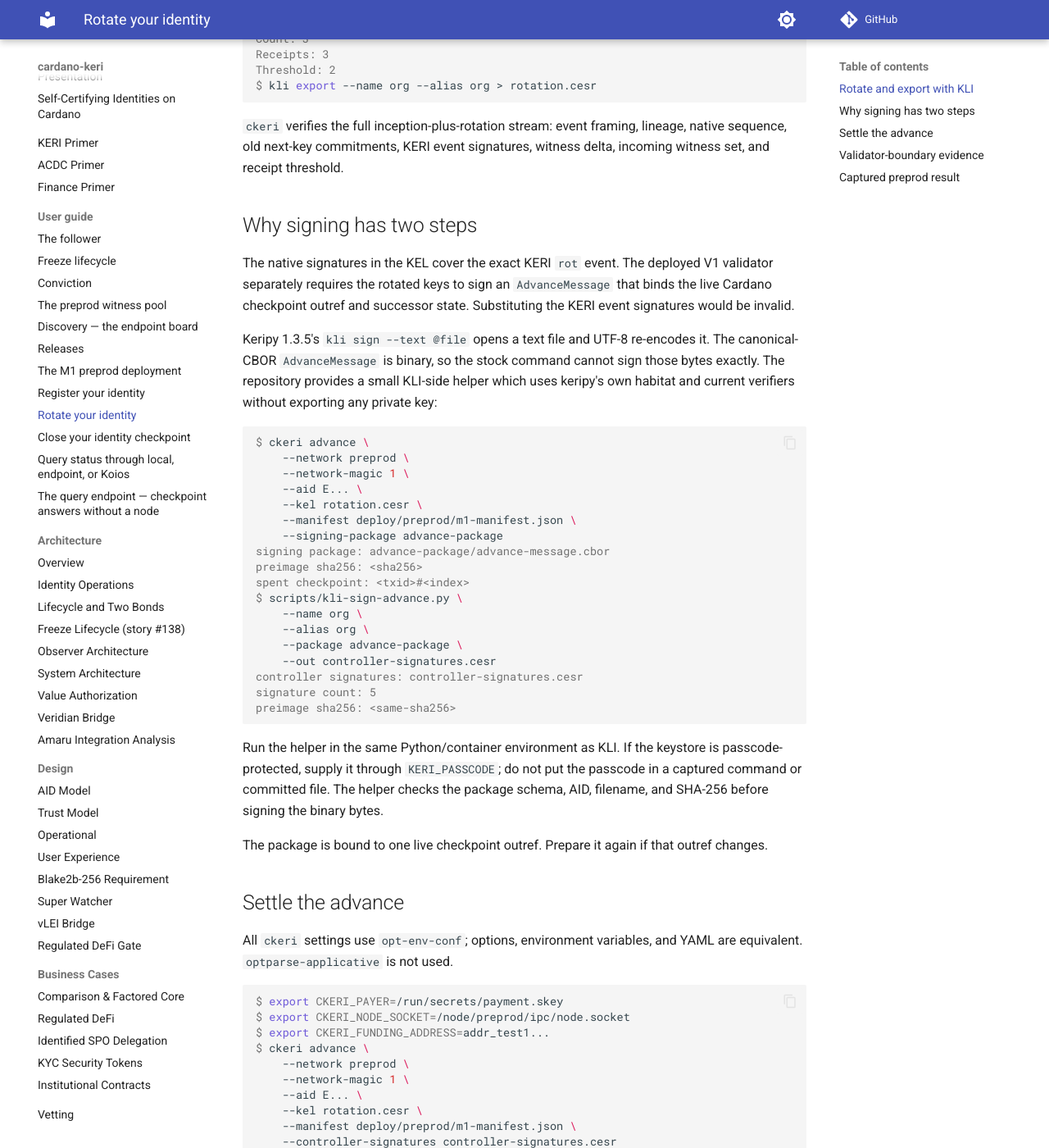
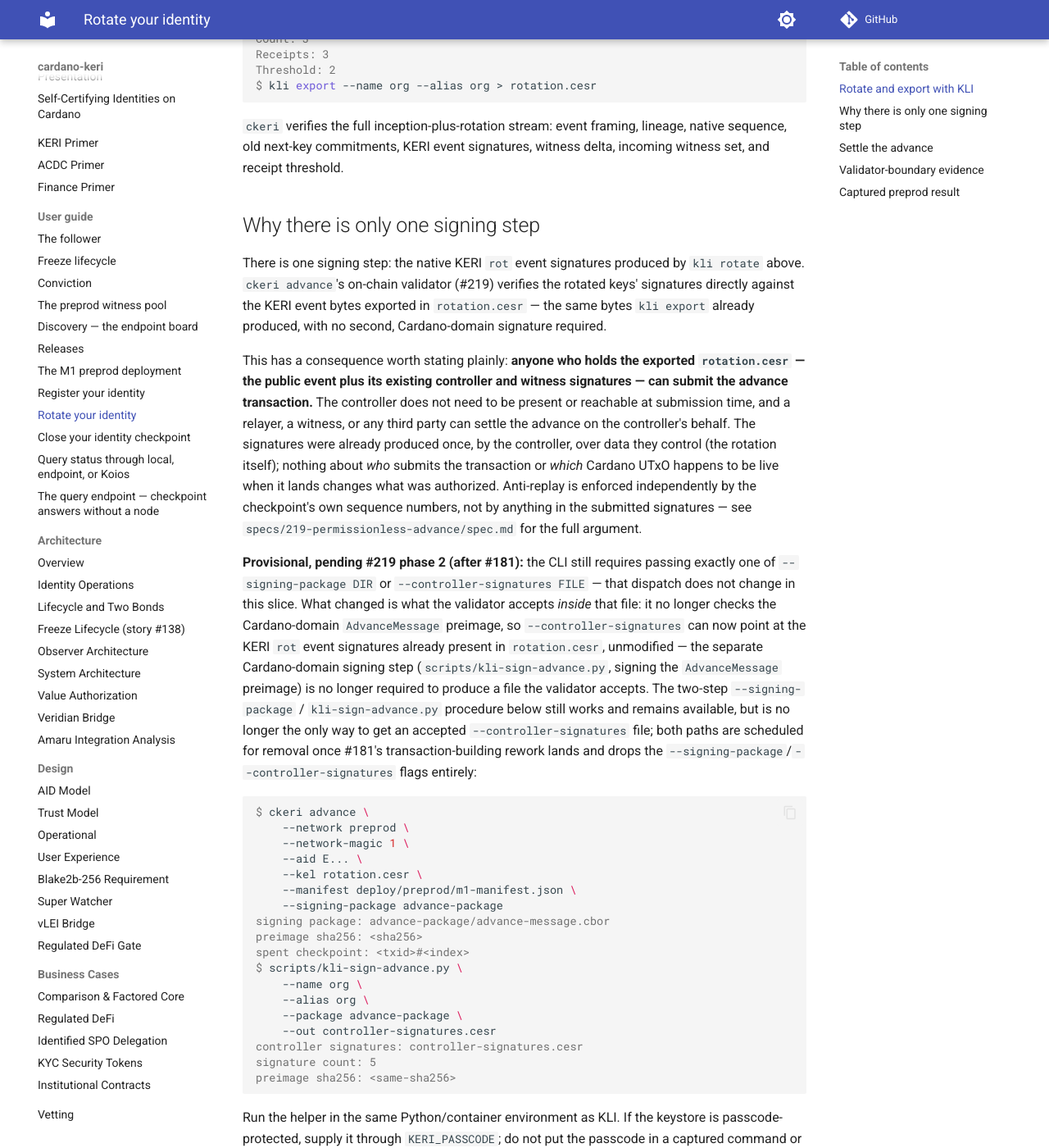
Before and after one commit to lambdasistemi/cardano-keri, an MkDocs documentation site: the page built from docs/user/rotate-preprod-identity.md, in a window 1280 px wide and 1400 px high, scrolled down 638 px. Shown: the whole window at 82% size. Built offline with MkDocs 1.6.1 and Material for MkDocs 9.7.7, drawn with Linux system fonts in a browser that asks for light colours; comment, search, counter and statistics services are not loaded; some of the changed text lies outside the part shown.

Commit message:
refactor(219): authenticate advance events from the KEL
Moves advance.ak V5 controller-signature verification from the
reconstructed AdvanceMessage CBOR preimage onto event_bytes directly,
mirroring registration's R7 (0f6a88c). Deletes the now-fully-dead
AdvanceMessage/advance_domain/reconstruct_advance_message layer from
the Aiken side; restates the genuinely load-bearing eq2 (AID
continuity) and eq5 (sequence monotonicity) checks as direct
spent-vs-new structural checks, and eq7 as the exact W3 derived-set
check it reduces to. Deletes the tautological Eq1/Eq3/Eq4/domain
constructors with their message layer, not as unreachable dead code.

Mirrors the change into the Haskell Advance.hs/Message.hs (keeping
AdvanceMessage/advanceDomain/reconstructAdvanceMessage defined only for
deployment/Advance.hs's mkAdvancePackage, per A-001), GenAdvanceVectors.hs
(honest evidence now signs the fixture's own event_raw rot_sigs),
GenCheckpointVectors.hs and CheckpointTxBuilder.hs (drop the
AdvanceMessage construction they no longer need), and regenerates the
Aiken goldens.

Rewrites docs/user/rotate-preprod-identity.md to describe the single
KERI signing step and its permissionless-submission consequence, and
fixes deployment-test/AdvanceSpec.hs's stale assertion that KERI event
signatures cannot substitute for the old preimage signature (they now
legitimately can, since attachControllerSignatures shares
advancePredicate with the validator).

Tasks: T219-A1, T219-A2

````diff
--- a/docs/user/rotate-preprod-identity.md
+++ b/docs/user/rotate-preprod-identity.md
@@ -37,18 +37,40 @@ $ kli export --name org --alias org > rotation.cesr
 lineage, native sequence, old next-key commitments, KERI event signatures,
 witness delta, incoming witness set, and receipt threshold.
 
-## Why signing has two steps
+## Why there is only one signing step
 
-The native signatures in the KEL cover the exact KERI `rot` event. The
-deployed V1 validator separately requires the rotated keys to sign an
-`AdvanceMessage` that binds the live Cardano checkpoint outref and successor
-state. Substituting the KERI event signatures would be invalid.
+There is one signing step: the native KERI `rot` event signatures produced by
+`kli rotate` above. `ckeri advance`'s on-chain validator (#219) verifies the
+rotated keys' signatures directly against the KERI event bytes exported in
+`rotation.cesr` — the same bytes `kli export` already produced, with no
+second, Cardano-domain signature required.
 
-Keripy 1.3.5's `kli sign --text @file` opens a text file and UTF-8 re-encodes
-it. The canonical-CBOR `AdvanceMessage` is binary, so the stock command cannot
-sign those bytes exactly. The repository provides a small KLI-side helper
-which uses keripy's own habitat and current verifiers without exporting any
-private key:
+This has a consequence worth stating plainly: **anyone who holds the
+exported `rotation.cesr` — the public event plus its existing controller and
+witness signatures — can submit the advance transaction.** The controller
+does not need to be present or reachable at submission time, and a relayer,
+a witness, or any third party can settle the advance on the controller's
+behalf. The signatures were already produced once, by the controller, over
+data they control (the rotation itself); nothing about *who* submits the
+transaction or *which* Cardano UTxO happens to be live when it lands changes
+what was authorized. Anti-replay is enforced independently by the checkpoint's
+own sequence numbers, not by anything in the submitted signatures — see
+`specs/219-permissionless-advance/spec.md` for the full argument.
+
+**Provisional, pending #219 phase 2 (after #181):** the CLI still requires
+passing exactly one of `--signing-package DIR` or `--controller-signatures
+FILE` — that dispatch does not change in this slice. What changed is what the
+validator accepts *inside* that file: it no longer checks the Cardano-domain
+`AdvanceMessage` preimage, so `--controller-signatures` can now point at the
+KERI `rot` event signatures already present in `rotation.cesr`, unmodified —
+the separate Cardano-domain signing step (`scripts/kli-sign-advance.py`,
+signing the `AdvanceMessage` preimage) is no longer required to produce a
+file the validator accepts. The two-step `--signing-package` /
+`kli-sign-advance.py` procedure below still works and remains available, but
+is no longer the only way to get an accepted `--controller-signatures` file;
+both paths are scheduled for removal once #181's transaction-building rework
+lands and drops the `--signing-package`/`--controller-signatures` flags
+entirely:
 
 ```console
 $ ckeri advance \
@@ -83,6 +105,12 @@ outref changes.
 
 All `ckeri` settings use `opt-env-conf`; options, environment variables, and
 YAML are equivalent. `optparse-applicative` is not used.
+
+The CLI still requires `--controller-signatures FILE` (or
+`--signing-package`, see above) — that flag is not going away in this slice.
+What is provisional is only what the *validator* checks inside that file: it
+no longer requires a Cardano-domain signature, so the file may now simply be
+the KERI `rot` event signatures from `rotation.cesr`.
 
 ```console
 $ export CKERI_PAYER=/run/secrets/payment.skey
````
Also changed, not shown: specs/219-permissionless-advance/tasks.md (+19 -15 lines), 14 other files.
